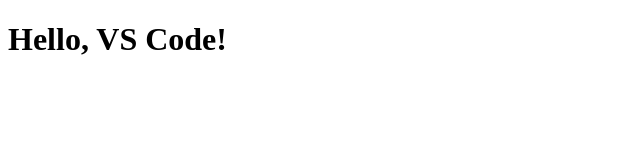
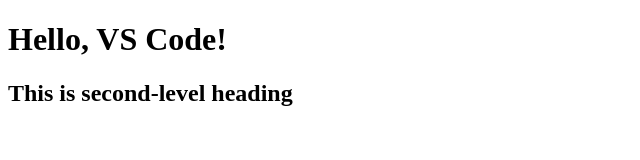
Before and after one commit to sfedulov345/ubiquitous-chainsaw, a plain HTML site: page index.html in a window 1280 px wide. Shown: the whole page, without its empty margins (0-640 px from the left). Drawn offline with Linux system fonts and the light colour scheme.

Commit message:
first commit

```diff
--- a/index.html
+++ b/index.html
@@ -6,5 +6,6 @@
 </head>
 <body>
     <h1>Hello, VS Code!</h1>
+    <h2>This is second-level heading</h2>
 </body>
 </html>
```
